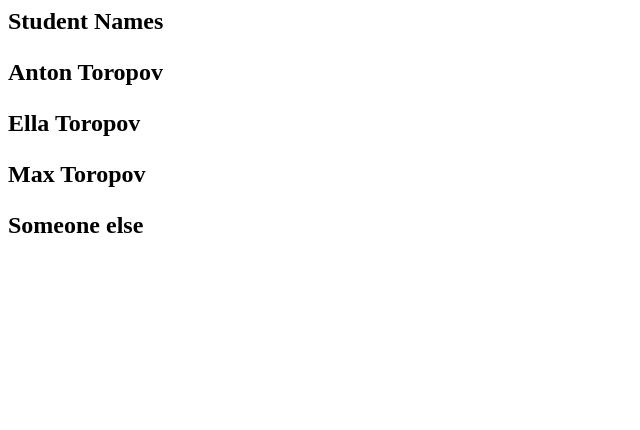
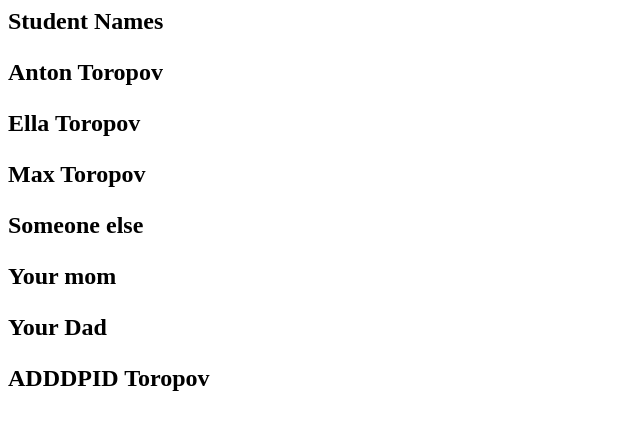
Before and after one commit to t0nyTheQA/MyProject, a plain HTML site: page index.html in a window 1280 px wide. Shown: the whole page, without its empty margins (0-640 px from the left). Drawn offline with Linux system fonts and the light colour scheme.

Commit message:
Added 3 more students to the list

```diff
--- a/index.html
+++ b/index.html
@@ -3,3 +3,6 @@
 <p> Ella Toropov<p>
 <p> Max Toropov<p>
 <p> Someone else<p>
+<p> Your mom<p>
+<p> Your Dad<p>
+<p> ADDDPID Toropov<p>
```
